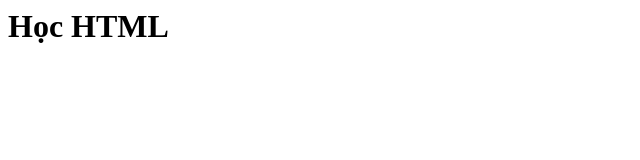
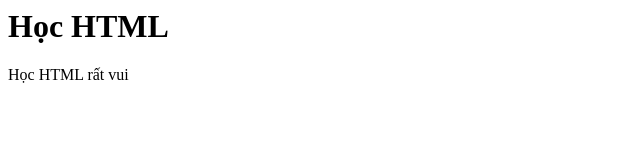
Before and after one commit to phanloc2006/test, a plain HTML site: page index.html in a window 1280 px wide. Shown: the whole page, without its empty margins (0-640 px from the left). Drawn offline with Linux system fonts and the light colour scheme.

Commit message:
Thêm nội dung

```diff
--- a/index.html
+++ b/index.html
@@ -1 +1,3 @@
 <h1>Học HTML</h1>
+
+<p>Học HTML rất vui</p>
```
